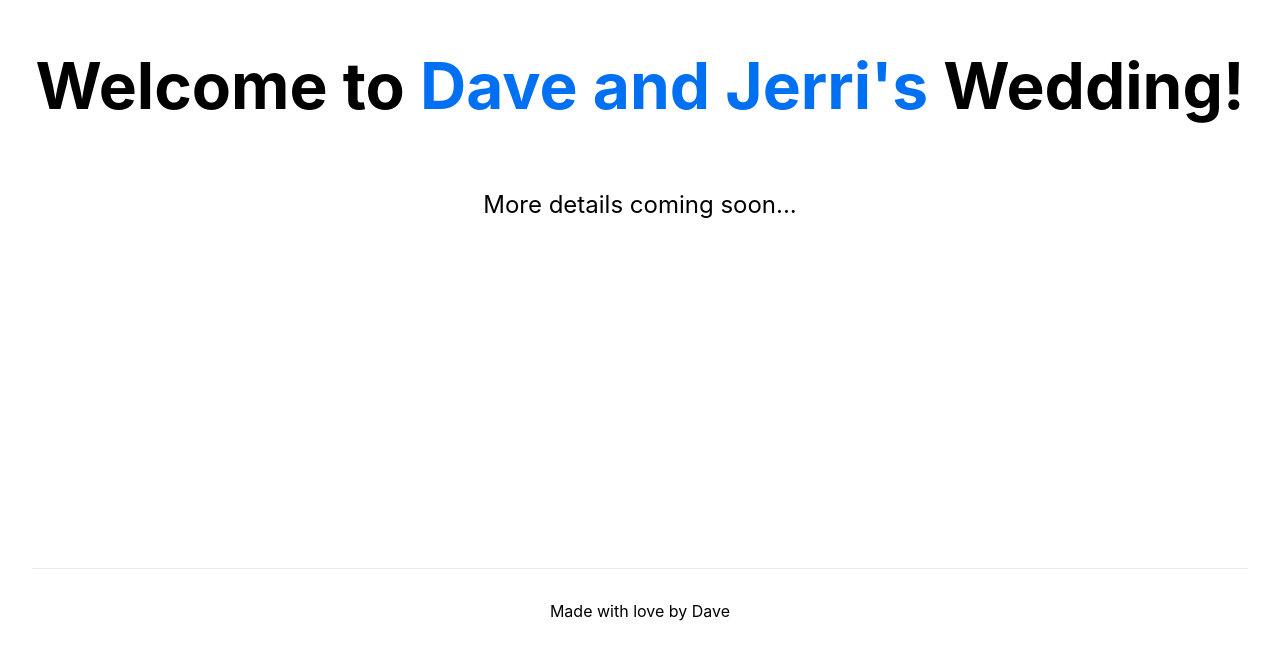
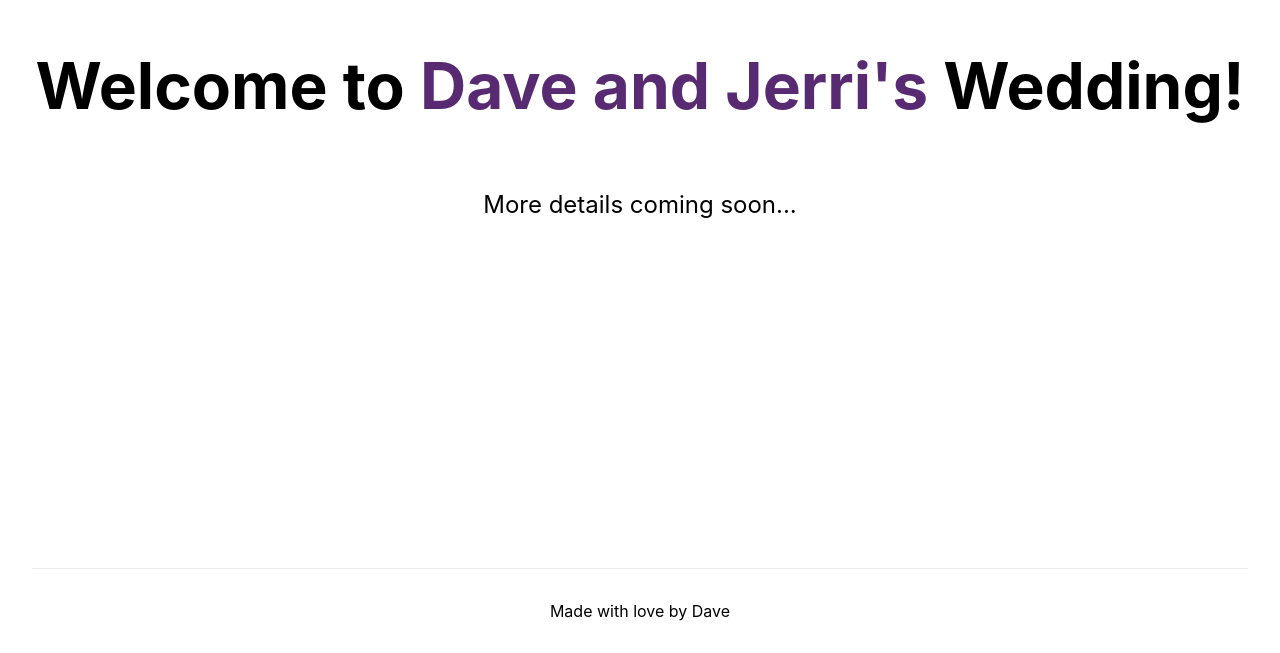
Before and after one commit to daverich204/daveandjerri.ca, a Next.js app: page / in a window 1280 px wide. Shown: the part 232-885 px from the top of the page. Built offline with nearby package versions, Linux system fonts and the light colour scheme.

Commit message:
changed title colour for links on home page
used

```diff
--- a/styles/Home.module.css
+++ b/styles/Home.module.css
@@ -29,7 +29,7 @@
 }
 
 .title a {
-  color: #0070f3;
+  color: #582A72;
   text-decoration: none;
 }
 
```
